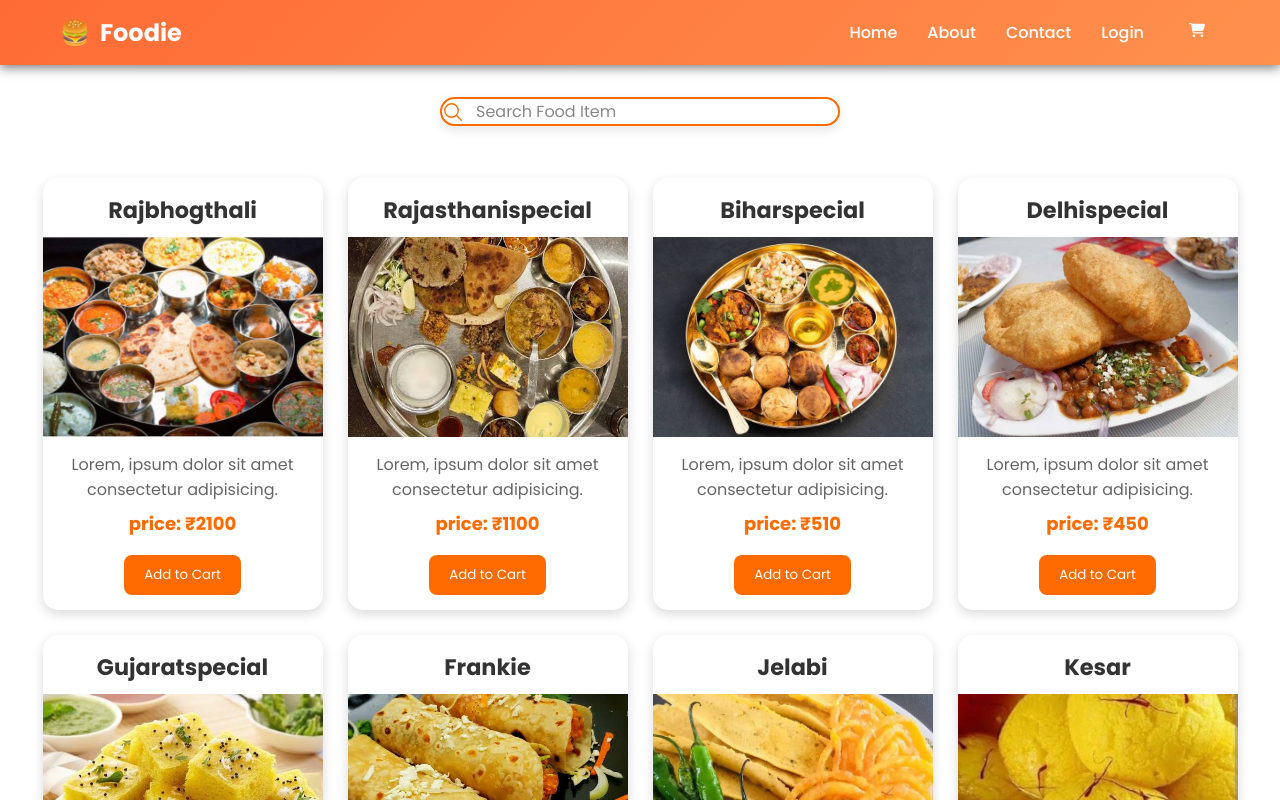
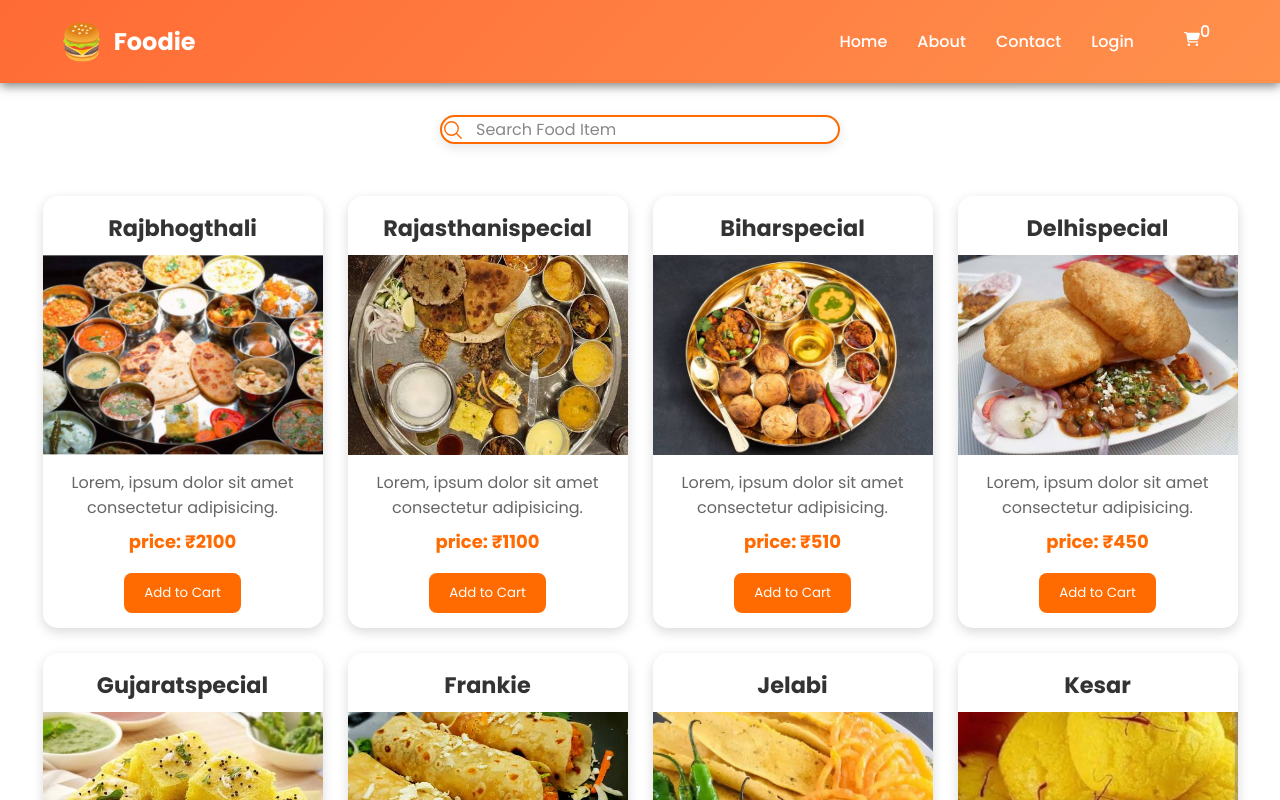
Before and after one commit to 143Nikshit/Food-Delivery-ReactApp, a React (Vite) app: page / in a window 1280 px wide. Shown: the top 800 px of the page. Built offline with nearby package versions, Linux system fonts and the light colour scheme.

Commit message:
Adding Cart Logic and Working

```diff
--- a/src/Routing/Routing.jsx
+++ b/src/Routing/Routing.jsx
@@ -1,4 +1,4 @@
-import React from 'react';
+import React, { useState } from 'react';
 import { Route, Routes } from 'react-router-dom';
 import { BrowserRouter } from 'react-router-dom';
 import Navbar from '../component/Navbar/Navbar';
@@ -9,11 +9,13 @@ import Contact from '../component/Contact/Contact';
 import NotFound from '../component/NotFound';
 
 const Routing = () => {
+
+    let [cart, setCart] = useState([])
     return (
         <BrowserRouter>
-        <Navbar/>
+        <Navbar cart={cart} setCart={setCart}/>
             <Routes>
-                <Route path="/" element={<Home />} />
+                <Route path="/" element={<Home cart={cart} setCart={setCart}/>} />
                 <Route path="/about" element={<About />} />
                 <Route path="/contact" element={<Contact />} />
                 <Route path="*" element={<NotFound />} />
--- a/src/component/CartSidebar/CartSidebar.jsx
+++ b/src/component/CartSidebar/CartSidebar.jsx
@@ -1,16 +1,20 @@
-import React,{useState} from "react";
+import React, { useState } from "react";
 import './CartSidebar.css';
 
-const CartSidebar=({show, setShow})=>{
-    return(
+const CartSidebar = ({ show, setShow, cart, setCart }) => {
+
+    let total = cart.reduce((acc, item) => acc + item.price * item.qty, 0)
+
+    return (
         <div className="sidebar">
-            <button className="closeBtn" onClick={()=>setShow(false)}>❌</button>
+            <button className="closeBtn" onClick={() => setShow(false)}>❌</button>
             <h2>Your Cart</h2>
-            <div className="cartItem">
-                <img src="" alt=""/>
+            {cart.map((item) => {
+                <div className="cartItem" key={item.id}>
+                    <img src={item.img} alt="" />
                     <div className="cartDetails">
-                    <p>name</p>
-                    <p>price</p>
+                        <p>{item.name}</p>
+                        <p>{item.price}</p>
                     </div>
                     <div className="qtyControl">
                         <button>-</button>
@@ -19,7 +23,8 @@ const CartSidebar=({show, setShow})=>{
                     </div>
                     <button className="removeBtn">Remove</button>
                 </div>
-            <h3 className="total">Total:</h3>
+            })}
+            <h3 className="total">Total: &#8377; {total}</h3>
             <button className="orderBtn">Place Order</button>
         </div>
     )
--- a/src/component/Home/Home.jsx
+++ b/src/component/Home/Home.jsx
@@ -18,105 +18,105 @@ import Card from '../card/Card'
 import { IoSearchOutline } from "react-icons/io5"
 import './Home.css'
 
-const Home = () => {
+const Home = ({ cart, setCart }) => {
 
   let [search, setSearch] = useState("")
 
   let cardData = [
     {
-      id : 1,
-      name : "Rajbhogthali",
+      id: 1,
+      name: "Rajbhogthali",
       img: Rajbhogthali,
       price: 2100
     },
-     {
-      id : 2,
-      name : "Rajasthanispecial",
+    {
+      id: 2,
+      name: "Rajasthanispecial",
       img: rajasthani,
       price: 1100
     },
     {
-      id : 3,
-      name : "Biharspecial",
+      id: 3,
+      name: "Biharspecial",
       img: bihar,
       price: 510
     },
     {
-      id : 4,
-      name : "Delhispecial",
+      id: 4,
+      name: "Delhispecial",
       img: delhi,
       price: 450
     },
     {
-      id : 5,
-      name : "Gujaratspecial",
+      id: 5,
+      name: "Gujaratspecial",
       img: gujarat,
       price: 350
     },
     {
-      id : 6,
-      name : "Frankie",
+      id: 6,
+      name: "Frankie",
       img: frankie,
       price: 80
     },
     {
-      id : 7,
-      name : "Jelabi",
+      id: 7,
+      name: "Jelabi",
       img: jelabi,
       price: 550
     },
     {
-      id : 8,
-      name : "Kesar",
+      id: 8,
+      name: "Kesar",
       img: kesar,
       price: 850
     },
     {
-      id : 9,
-      name : "KolkataSpecial",
+      id: 9,
+      name: "KolkataSpecial",
       img: kolkata,
       price: 450
     },
     {
-      id : 10,
-      name : "MaharashtraSpecial",
+      id: 10,
+      name: "MaharashtraSpecial",
       img: maharashtra,
       price: 25
     },
     {
-      id : 11,
-      name : "Misalpav",
+      id: 11,
+      name: "Misalpav",
       img: misalpav,
       price: 180
     },
     {
-      id : 12,
-      name : "Modak",
+      id: 12,
+      name: "Modak",
       img: modak,
       price: 550
     },
     {
-      id : 13,
-      name : "NepalSpecial",
+      id: 13,
+      name: "NepalSpecial",
       img: nepal,
       price: 320
     },
     {
-      id : 14,
-      name : "Noodles",
+      id: 14,
+      name: "Noodles",
       img: noodles,
       price: 260
     },
     {
-      id : 15,
-      name : "Panipuri",
+      id: 15,
+      name: "Panipuri",
       img: panipuri,
       price: 120
     }
 
   ]
 
-  let filterData = cardData.filter((item) =>{
+  let filterData = cardData.filter((item) => {
     return item.name.toLocaleLowerCase().includes(search.toLocaleLowerCase())
   })
 
@@ -125,11 +125,14 @@ const Home = () => {
     <div>
       <div className='search'>
         <div className='searchBar'>
-            <IoSearchOutline />
-            <input type="text" placeholder='Search Food Item' value={search} onChange={(e) => {setSearch(e.target.value)}}/>
+          <IoSearchOutline />
+          <input type="text"
+            placeholder='Search Food Item'
+            value={search}
+            onChange={(e) => { setSearch(e.target.value) }} />
         </div>
       </div>
-      <Card cardData={filterData} />
+      <Card cardData={filterData} cart={cart} setCart={setCart} />
     </div>
   )
 }
--- a/src/component/Navbar/Navbar.css
+++ b/src/component/Navbar/Navbar.css
@@ -28,7 +28,7 @@ nav {
     transform: scale(1.05);
 }
 
-.foodlogo {
+.foodLogo {
     font-size: 35px;
     animation: bounce 2s infinite;
 }
--- a/src/component/Navbar/Navbar.jsx
+++ b/src/component/Navbar/Navbar.jsx
@@ -4,7 +4,7 @@ import { FaCartShopping } from "react-icons/fa6";
 import './Navbar.css';
 import CartSidebar from '../CartSidebar/CartSidebar';
 
-const Navbar = () => {
+const Navbar = ({ cart, setCart }) => {
     let[show, setShow] = useState(false)
     return (
         <div className='mainContainer'>
@@ -19,13 +19,22 @@ const Navbar = () => {
                     <li><Link to="/contact">Contact</Link></li>
                     <li><Link to="/login">Login</Link></li>
                     <li>
-                        <Link to={''} onClick={()=>setShow(!show)}>
+                        <Link to={''} onClick={()=>setShow(!show)} style={{padding: "20px"}}>
                             <FaCartShopping />
+                            <span style={{
+                                position: "absolute",
+                                bottom: "29px",
+                                left: "36px",
+                            }}>{cart.length}</span>
                         </Link>
                     </li>
                 </ul>
             </nav>
-            {show && <CartSidebar show={show} setShow={setShow}/>}
+            {show && <CartSidebar
+                show={show}
+                setShow={setShow}
+                cart={cart}
+                setCart={setCart} />}
         </div>
     )
 }
--- a/src/component/card/Card.jsx
+++ b/src/component/card/Card.jsx
@@ -1,8 +1,23 @@
 import React from 'react'
 import './Card.css'
 
-const Card = ({ cardData }) => {
+const Card = ({ cardData, cart, setCart }) => {
     console.log(cardData)
+
+    const addToCart = (product) =>{
+        let newCart = [...cart];
+
+        const item = newCart.find(i => i.id === product.id);
+
+        if (item) {
+            item.qty++;
+        }else{
+            newCart.push({...product, qty: 1});
+        }
+
+        setCart(newCart);
+    };
+
     return (
         <div className='card-container'>
             {cardData.length === 0 ? (<h2>No item found</h2>) : (
@@ -13,7 +28,7 @@ const Card = ({ cardData }) => {
                                 <img src={item.img} alt="" />
                                 <p>Lorem, ipsum dolor sit amet consectetur adipisicing.</p>
                                 <p className='price'>price: &#8377;{item.price}</p>
-                                <button>Add to Cart</button>
+                                <button onClick={()=> addToCart(item)}> Add to Cart</button>
                             </div>
                         )
                     })
```
Lines whose indentation alone changed are shown as unchanged.
